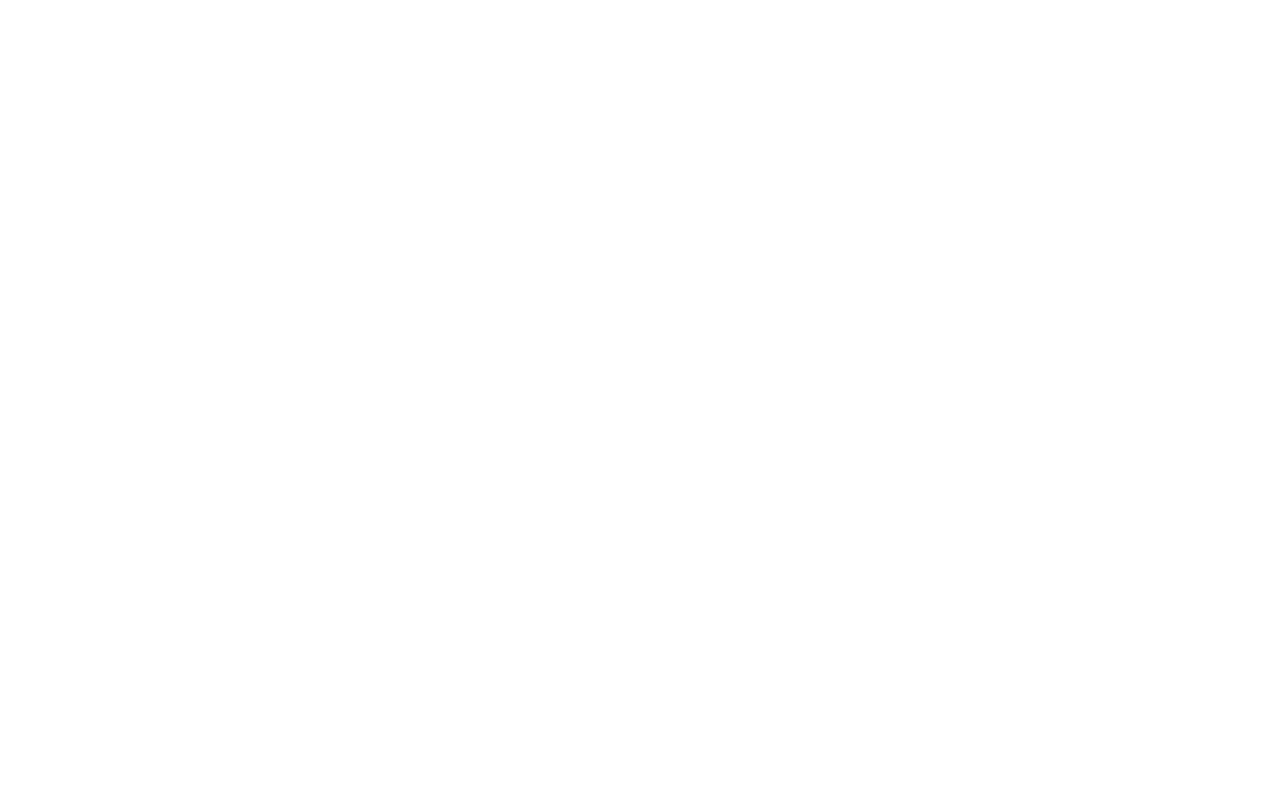
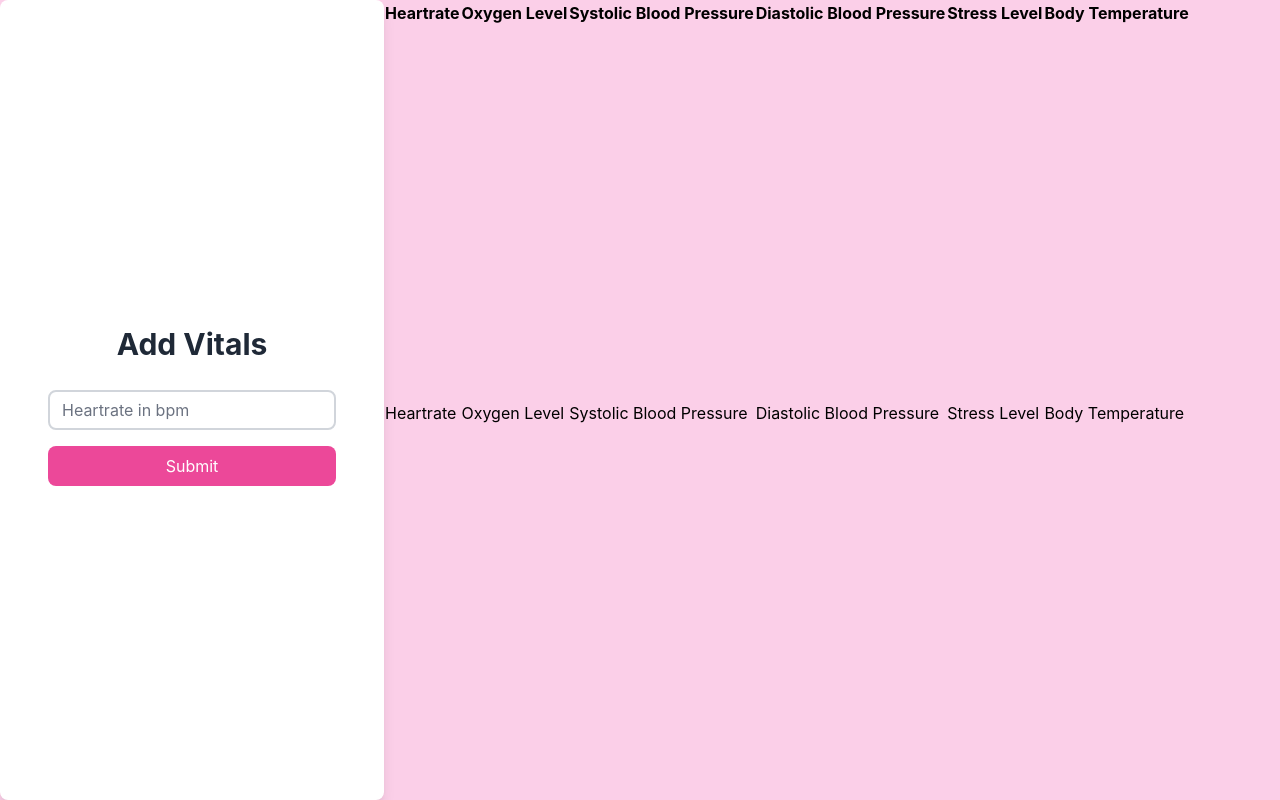
Before and after one commit to RithikRaj64/metabot, a React (Create React App) app: page /viewRecords in a window 1280 px wide. Before the commit this address had no page. Built offline with nearby package versions, Linux system fonts and the light colour scheme; the HTML template or start-up script is replaced by a standard one.

Commit message:
added ViewRecords page

```diff
--- a/src/App.js
+++ b/src/App.js
@@ -1,8 +1,9 @@
 import { BrowserRouter, Routes, Route } from "react-router-dom";
+import Home from "./Components/Home";
 import SignIn from "./Components/SignIn";
 import SignUp from "./Components/SignUp";
-import Home from "./Components/Home";
 import AddVitals from "./Components/AddVitals";
+import ViewRecords from "./Components/ViewRecords";
 import "./output.css";
 
 function App() {
@@ -13,6 +14,7 @@
                 <Route exact path="/signin" element={<SignIn />} />
                 <Route exact path="/signup" element={<SignUp />} />
                 <Route exact path="/addVitals" element={<AddVitals />} />
+                <Route exact path="/viewRecords" element={<ViewRecords />} />
             </Routes>
         </BrowserRouter>
     );
--- a/src/Components/Navbar.jsx
+++ b/src/Components/Navbar.jsx
@@ -15,7 +15,7 @@
                 </Link>
                 <nav className="md:mr-auto md:ml-4 md:py-1 md:pl-4 md:border-l md:border-gray-400	flex flex-wrap items-center text-base justify-center">
                     <Link className="mr-5 hover:text-gray-900" to={"/addVitals"}>Add Current Vitals</Link>
-                    <Link className="mr-5 hover:text-gray-900">View Records</Link>
+                    <Link className="mr-5 hover:text-gray-900" to={"/viewRecords"}>View Records</Link>
                     <Link className="mr-5 hover:text-gray-900" to={"/signin"}>Sign in</Link>
                 </nav>
                 <Link to="/signup">
--- a/src/Components/SignUp.js
+++ b/src/Components/SignUp.js
@@ -81,8 +81,7 @@
                         className="w-72 h-10 rounded-lg border-2 border-gray-300 focus:outline-none focus:border-pink-500 mt-4"
                         onChange={handleChange}
                     />
-                    {/* Age and blood group */}
-                    {/* <div className="flex flex-row justify-between items-center"> */}
+
                     <input
                         type="number"
                         name="age"
@@ -97,7 +96,6 @@
                         className="w-72 h-10 rounded-lg border-2 border-gray-300 focus:outline-none focus:border-pink-500 mt-4"
                         onChange={handleChange}
                     />
-                    {/* </div> */}
                     <input
                         type="email"
                         name="email"
--- /dev/null
+++ b/src/Components/ViewRecords.js
@@ -0,0 +1,77 @@
+import React, { useState } from 'react';
+import { Link, useNavigate } from 'react-router-dom';
+import axios from 'axios';
+
+function ViewRecords() {
+    const nav = useNavigate();
+    const [details, setDetails] = useState({});
+
+    const handleChange = (event) => {
+        setDetails({ ...details, [event.target.name]: event.target.value });
+    }
+
+    async function handleSubmit() {
+
+        details["temp"] = parseFloat(details["temp"]);
+        details["id"] = window.sessionStorage.getItem("id");
+        console.log(details);
+
+        const r = await axios.post('http://localhost:8000/vitals/get', details);
+        const res = await r.data
+
+        console.log(res)
+    }
+
+    return (
+        <div className="bg-pink-200 h-screen flex flex-row">
+            <div className="bg-white w-96 h-150 rounded-lg shadow-lg flex flex-col justify-center items-center p-5">
+                <h1 className="text-3xl font-bold text-gray-800 mt-3">Add Vitals</h1>
+                <div className="flex flex-col justify-center items-center mt-3">
+                    <input
+                        type="text"
+                        name="id"
+                        placeholder="Heartrate in bpm"
+                        className="w-72 h-10 rounded-lg border-2 border-gray-300 focus:outline-none focus:border-pink-500 mt-4"
+                        onChange={handleChange}
+                    />
+                    <button
+                        className="bg-pink-500 w-72 h-10 rounded-lg text-white mt-4"
+                        onClick={handleSubmit}
+                    >
+                        Submit
+                    </button>
+                </div>
+            </div>
+            <Records />
+        </div>
+    )
+}
+
+function Records() {
+    return (
+        <table className="table-auto ">
+            <thead>
+                <tr>
+                    <th>Heartrate</th>
+                    <th>Oxygen Level</th>
+                    <th>Systolic Blood Pressure</th>
+                    <th>Diastolic Blood Pressure</th>
+                    <th>Stress Level</th>
+                    <th>Body Temperature</th>
+                </tr>
+            </thead>
+            <tbody>
+                <tr>
+                    <td>Heartrate</td>
+                    <td>Oxygen Level</td>
+                    <td>Systolic Blood Pressure</td>
+                    <td>Diastolic Blood Pressure</td>
+                    <td>Stress Level</td>
+                    <td>Body Temperature</td>
+                </tr>
+            </tbody>
+        </table>
+    )
+}
+
+export default ViewRecords;
```
Also changed, not shown: src/Components/AddVitals.js (+0 -14 lines), src/Components/SignIn.js (+0 -8 lines).
